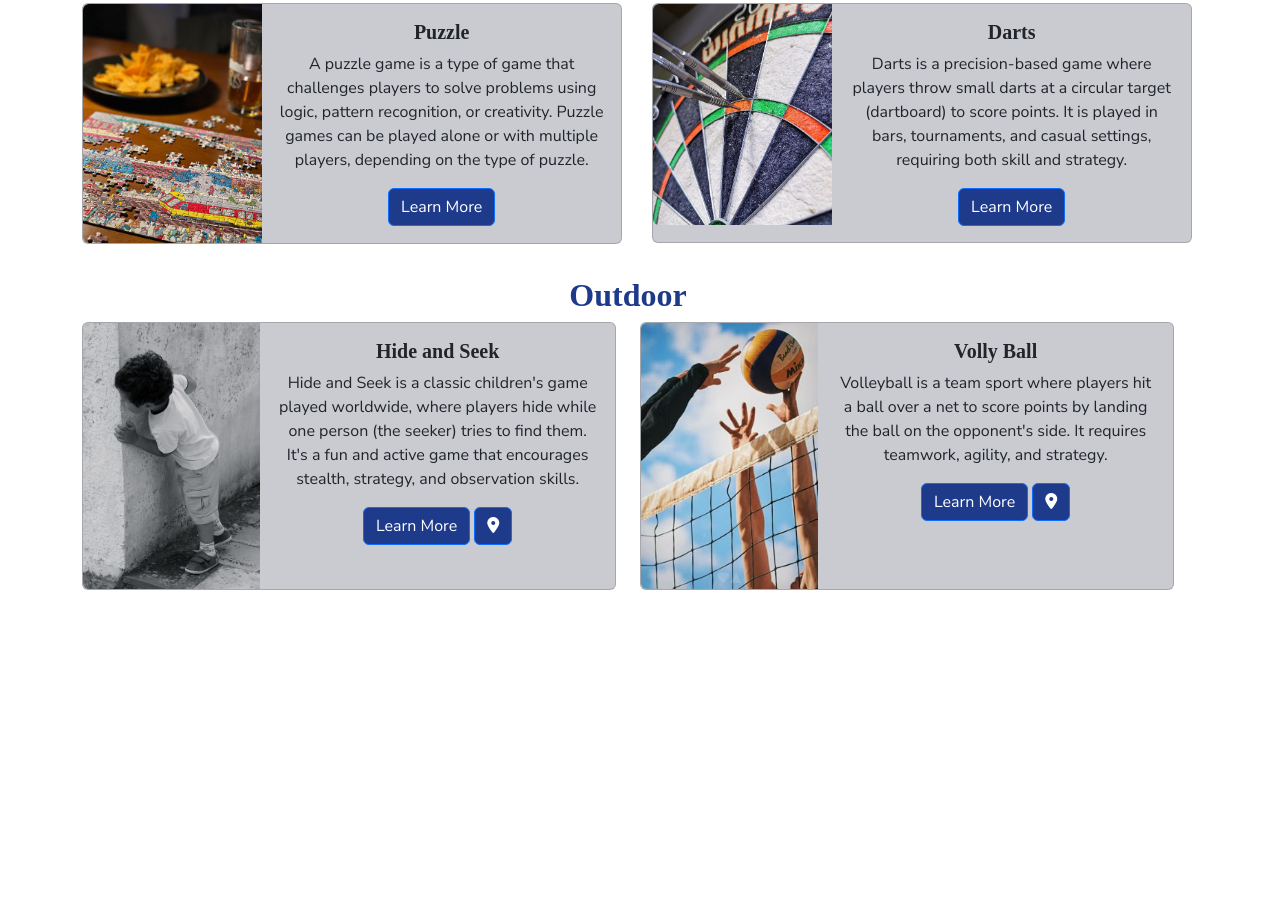
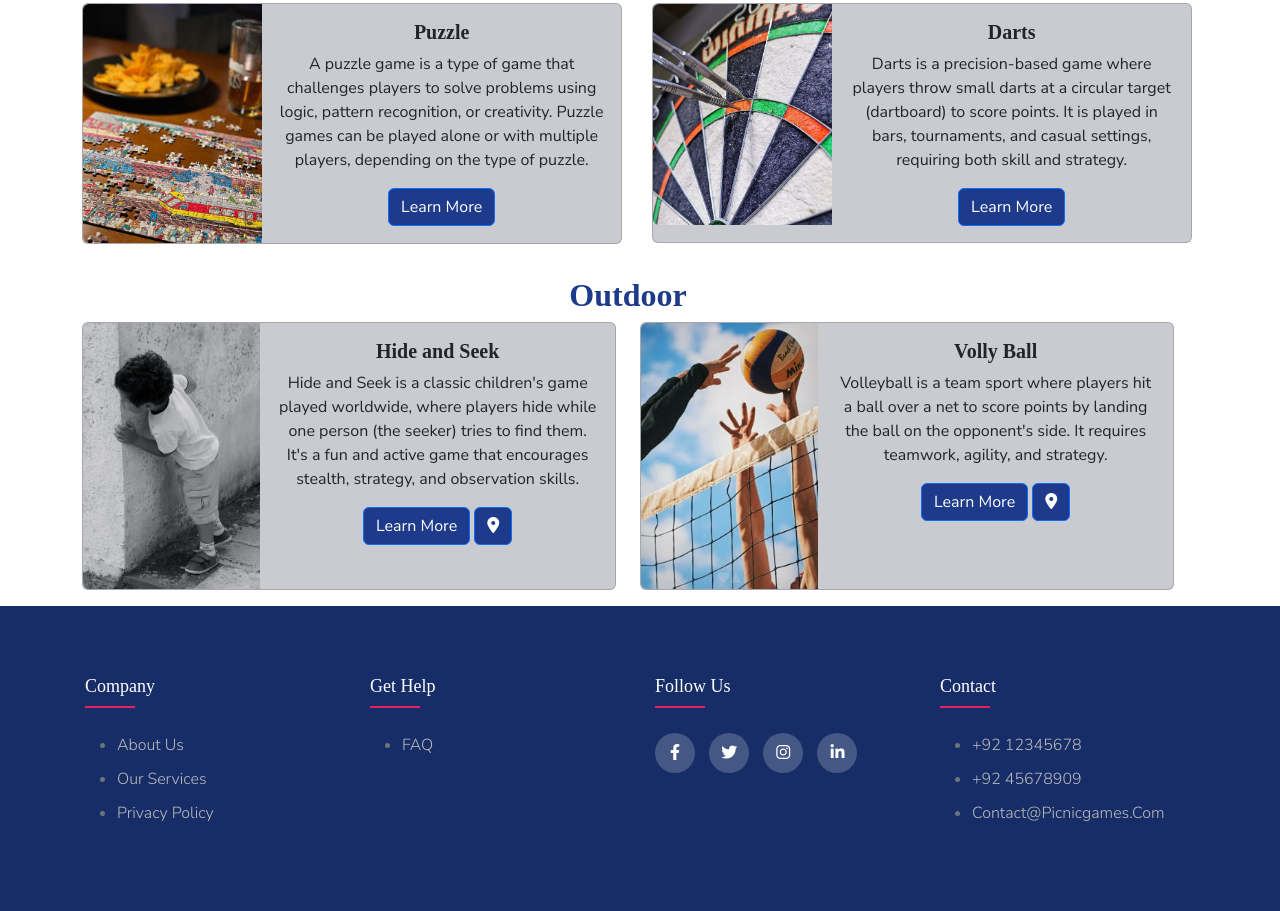
Before and after one commit to Wasif-Soomro/E-project, a plain HTML site: page index.html in a window 1280 px wide. Shown: the part 3234-4145 px from the top of the page. Before the commit the page ends 3840 px from the top, so only its background shows below. Drawn offline with Linux system fonts and the light colour scheme.

Commit message:
Added footer

```diff
--- a/index.html
+++ b/index.html
@@ -107,6 +107,65 @@
   .card {
     background-color: #6b72805d;
   }
+  .footer{
+	background-color: #162D67;
+    padding: 70px 0;
+}
+.footer-col{
+   width: 25%;
+   padding: 0 15px;
+}
+.footer-col h4{
+	font-size: 18px;
+	color: #ffffff;
+	text-transform: capitalize;
+	margin-bottom: 35px;
+	font-weight: 500;
+	position: relative;
+}
+.footer-col h4::before{
+	content: '';
+	position: absolute;
+	left:0;
+	bottom: -10px;
+	background-color: #e91e63;
+	height: 2px;
+	box-sizing: border-box;
+	width: 50px;
+}
+.footer-col ul li:not(:last-child){
+	margin-bottom: 10px;
+}
+.footer-col ul li a{
+	font-size: 16px;
+	text-transform: capitalize;
+	color: #ffffff;
+	text-decoration: none;
+	font-weight: 300;
+	color: #bbbbbb;
+	display: block;
+	transition: all 0.3s ease;
+}
+.footer-col ul li a:hover{
+	color: #ffffff;
+	padding-left: 8px;
+}
+.footer-col .social-links a{
+	display: inline-block;
+	height: 40px;
+	width: 40px;
+	background-color: rgba(255,255,255,0.2);
+	margin:0 10px 10px 0;
+	text-align: center;
+	line-height: 40px;
+	border-radius: 50%;
+	color: #ffffff;
+	transition: all 0.5s ease;
+}
+.footer-col .social-links a:hover{
+	color: #24262b;
+	background-color: #ffffff;
+}
 </style>
 
 <body>
@@ -139,7 +198,7 @@
             </ul>
           </li>
           <li class="nav-item">
-            <a class="nav-link" href="#">Contact</a>
+            <a class="nav-link" href="#contact">Contact</a>
           </li>
         </ul>
       </div>
@@ -1222,8 +1281,45 @@
       </div>
     </div>
   </div>
+
+    <footer class="footer" id="contact">
+      <div class="container">
+        <div class="row">
+          <div class="footer-col">
+            <h4>company</h4>
+            <ul>
+              <li><a href="#">about us</a></li>
+              <li><a href="#">our services</a></li>
+              <li><a href="#">privacy policy</a></li>
+            </ul>
+          </div>
+          <div class="footer-col">
+            <h4>get help</h4>
+            <ul>
+              <li><a href="#">FAQ</a></li>
+            </ul>
+          </div>
+          <div class="footer-col">
+            <h4>follow us</h4>
+            <div class="social-links">
+              <a href="#"><i class="fab fa-facebook-f"></i></a>
+              <a href="#"><i class="fab fa-twitter"></i></a>
+              <a href="#"><i class="fab fa-instagram"></i></a>
+              <a href="#"><i class="fab fa-linkedin-in"></i></a>
+            </div>
+          </div>
+          <div class="footer-col">
+            <h4>Contact</h4>
+            <ul>
+              <li><a href="#">+92 12345678</a></li>
+              <li><a href="#">+92 45678909</a></li>
+              <li><a href="#">contact@picnicgames.com</a></li>
+            </ul>
+          </div>
+        </div>
+      </div>
+   </footer>
 </body>
-<!-- <footer></footer> -->
 
 <script src="assets\javascript\bootstrap.bundle.js"></script>
 
```
